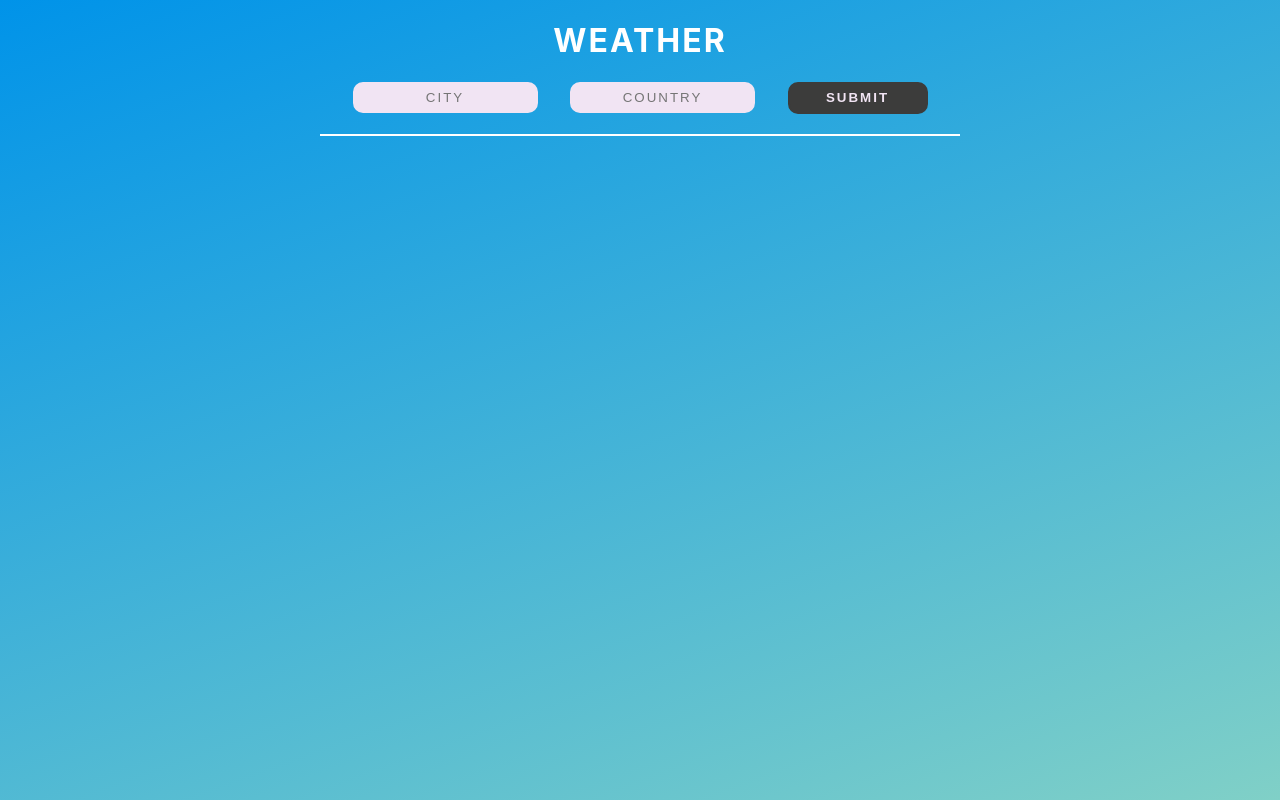
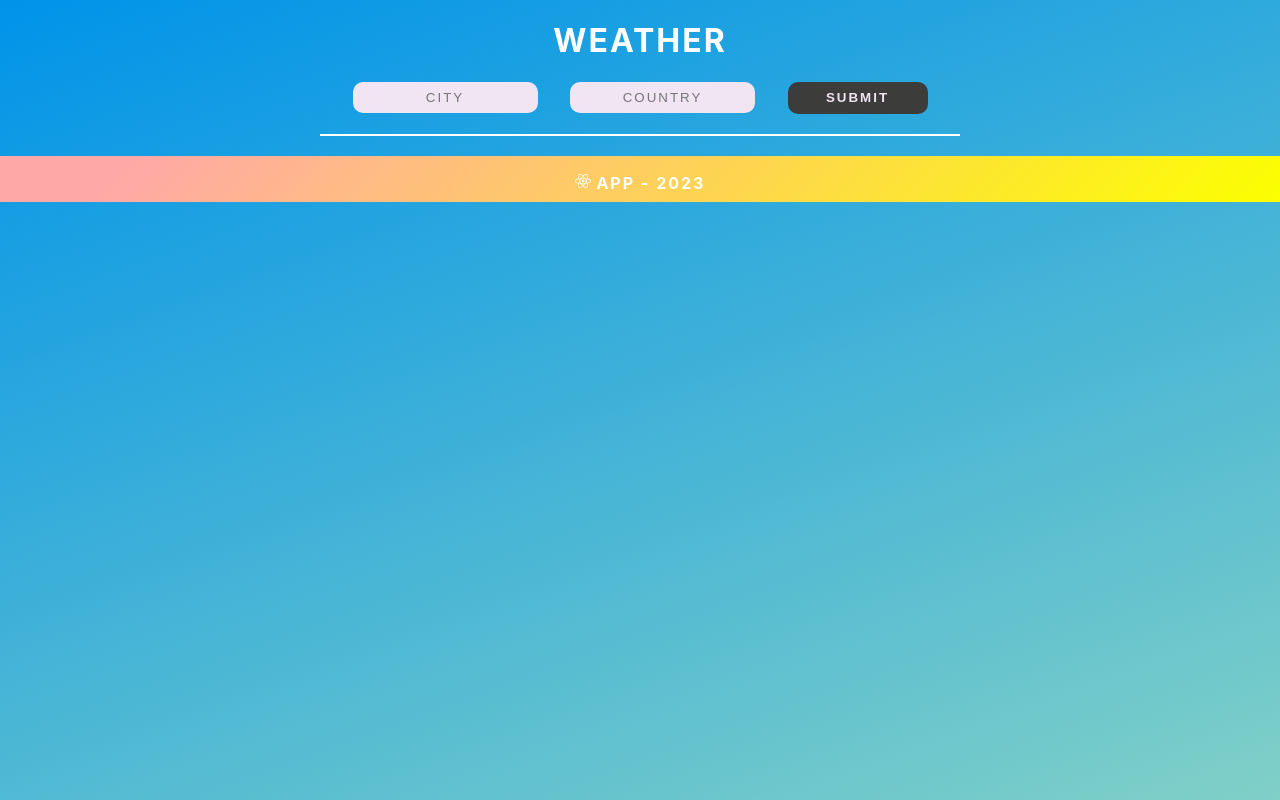
Before and after one commit to nico-dev-it/react-weather-app, a React (Create React App) app: page / in a window 1280 px wide. Built offline with nearby package versions, Linux system fonts and the light colour scheme.

Commit message:
added footer

```diff
--- a/src/App.js
+++ b/src/App.js
@@ -1,10 +1,12 @@
 import './App.css';
 import Weather from "./components/weather";
+import Footer from "./components/footer";
 
 function App() {
     return (
         <div className="App">
             <Weather/>
+            <Footer />
         </div>
 
     );
--- a/src/components/displayWeather.js
+++ b/src/components/displayWeather.js
@@ -72,6 +72,7 @@ const DisplayWeather = (props) => {
                 </div>
                 <p>Weather data provided by:</p>
                 <p>openweathermap.org</p>
+
             </div>
         </div>
     )
--- /dev/null
+++ b/src/components/footer.css
@@ -0,0 +1,8 @@
+.footer {
+    background-image: linear-gradient( 135deg, #FFA8A8 10%, #FCFF00 100%);
+    text-align: center;
+    height: 30px;
+    padding: 1px 0 15px;
+    font-weight: bold;
+    color: #ffffff;
+}
--- /dev/null
+++ b/src/components/footer.js
@@ -0,0 +1,12 @@
+import { FaReact } from 'react-icons/fa';
+import './footer.css'
+
+const Footer = () => {
+    return (
+        <div className="footer">
+            <p><FaReact/> app - 2023</p>
+        </div>
+    )
+}
+
+export default Footer
```
